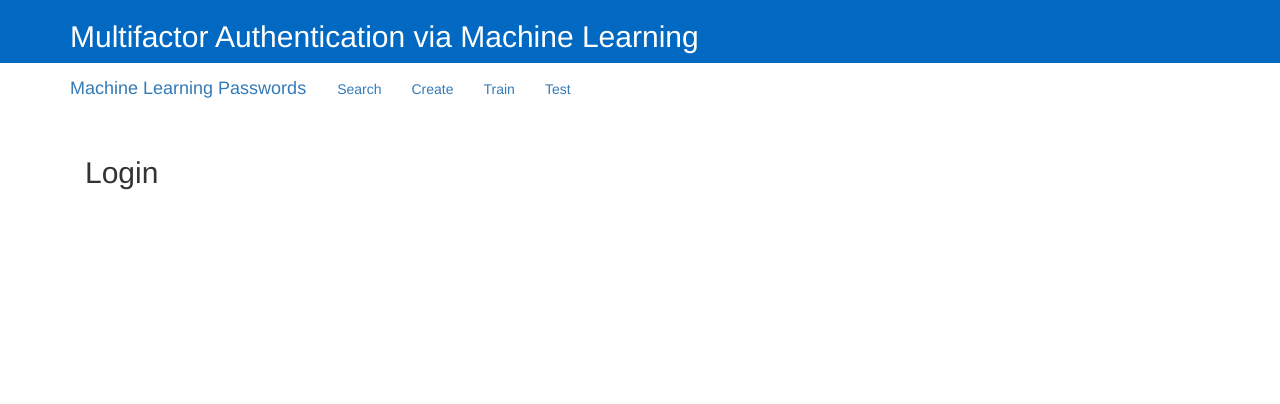
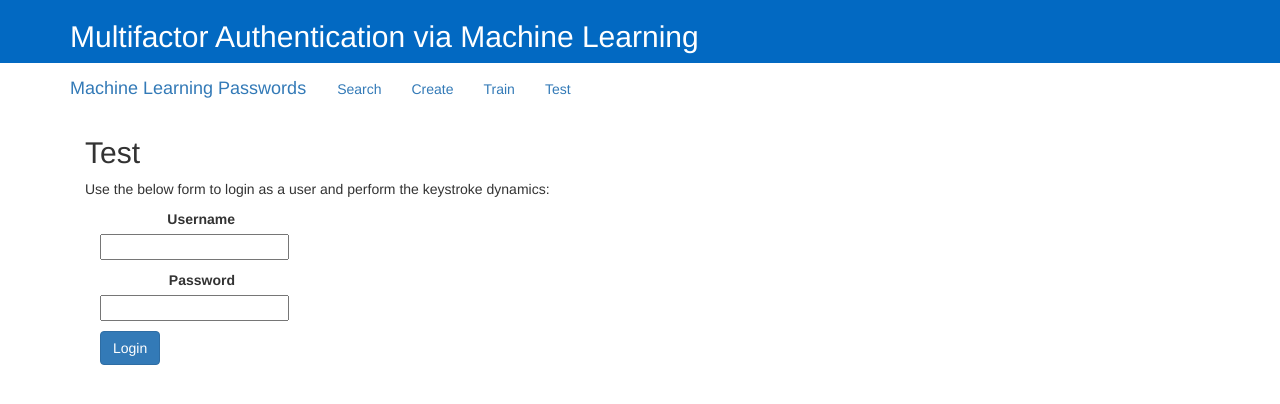
Before and after one commit to sjrumsby/machine-learning-passwords, a Python web app: template templates/main/test.html in a window 1280 px wide. Shown: the top 404 px of the page. Run offline with Jinja, Linux system fonts and the light colour scheme; the template is opened without the code that fills it, so the values that code supplies are empty; some libraries are stand-ins or nearby versions.

Commit message:
Added code for validating logins, as we need to do this before we analyze the keystrokes and save/work on the results

```diff
--- a/machineLearning/urls.py
+++ b/machineLearning/urls.py
@@ -22,11 +22,11 @@ urlpatterns = [
     url(r'^admin/', admin.site.urls),
     url(r'^api/users/create', mv.create_user),
     url(r'^api/users', mv.get_users),
+    url(r'^api/login', mv.login),
     url(r'^search', mv.search),
     url(r'^create', mv.create),
     url(r'^train/(?P<user_id>\d+)', mv.train),
     url(r'^train', mv.train_select),  #No user_id, send them to the search!
-    url(r'^test/(?P<user_id>\d+)', mv.test),
-    url(r'^test', mv.test_select),
+    url(r'^test', mv.test),
     url(r'', mv.index),
 ]
--- a/static/machine.css
+++ b/static/machine.css
@@ -13,6 +13,10 @@ div.page-header h1, div.page-header h2 {
     color: white;
 }
 
+header.navbar {
+    margin-bottom: 0px;
+}
+
 .form-align p > label:first-child {
     display: inline-block;
     font-weight: 700;
--- a/static/machine.js
+++ b/static/machine.js
@@ -35,6 +35,32 @@ function message(msg) {
     setTimeout(function() { $("#message").slideUp("fast"); }, 5000);
 }
 
+function performAnalysis() {
+    console.log('hi');
+}
+
+function testLogin() {
+    username = $("#username").val();
+    password = $("#password").val();
+
+    if (!username || !password) {
+        console.log("Username or password were submitted null");
+        return;
+    }
+
+    $.ajax({
+        type: "POST",
+        url: "/api/login",
+        data: {"username": username, "password": password},
+        dataType: "json"
+    }).done(function(data) {
+        if (data.result === 1) {
+            performAnalysis();
+        } else {
+            message("Login failed. Not performing machine learning analysis");
+        }
+    });
+}
 
 function create_user() {
     username = $("#username").val();
@@ -94,7 +120,4 @@ $(document).ready(function() {
         "processing": true,
         "serverSide": true,
     });
-
-    $('#train_user_button').on('click', function() { trainUserButton(); });
-    $('#test_user_button').on('click', function() { testUserButton(); });
-} );
+});
--- a/templates/main/create.html
+++ b/templates/main/create.html
@@ -2,9 +2,8 @@
 {% block title %}
 <h2>Create User</h2>
 {% endblock %}
-
 {% block content %}
-<p>User the below form to create a new user:</p>
+<p>Use the below form to create a new user. For best results when later training the AI, it is recommended that you use a long password (12+ characters), of uppercase, lowercase, numbers, and at least one symbol.</p>
 <div id="create_user" class="form-align col-lg-6">
     <p>
         <label for="username">Username</label>
--- a/templates/main/test.html
+++ b/templates/main/test.html
@@ -1,6 +1,20 @@
 {% extends "base.html" %}
 {% block title %}
-<h2>Login</h2>
+<h2>Test</h2>
 {% endblock %}
 {% block content %}
+<p>Use the below form to login as a user and perform the keystroke dynamics:</p>
+<div id="test_user" class="form-align col-lg-6">
+    <form action="javascript:testLogin();">
+        <p>
+            <label for="username">Username</label>
+            <input id="username" name="username" type="text" />
+        </p>
+        <p>
+            <label for="password">Password</label>
+            <input id="password" name="password" type="password" />
+        </p>
+        <input type="submit" class="btn btn-primary" id="test_user_button" value="Login" />
+    </form>
+</div>
 {% endblock %}
```
Also changed, not shown: main/views.py (+20 -6 lines), templates/main/test_select.html (deleted, +0 -22 lines).
